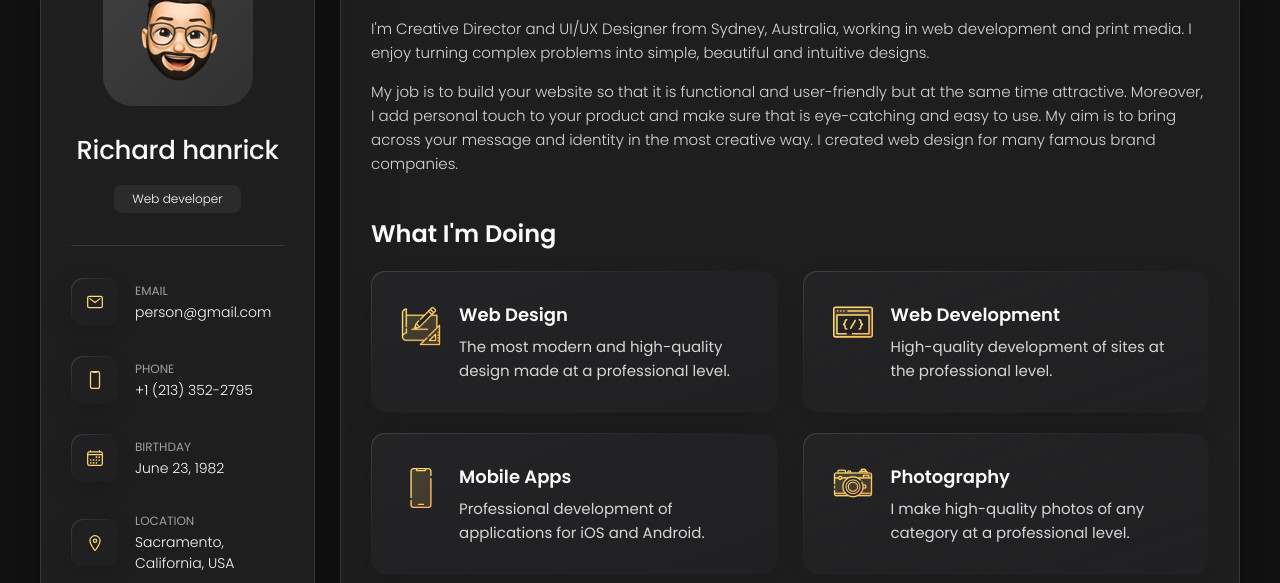
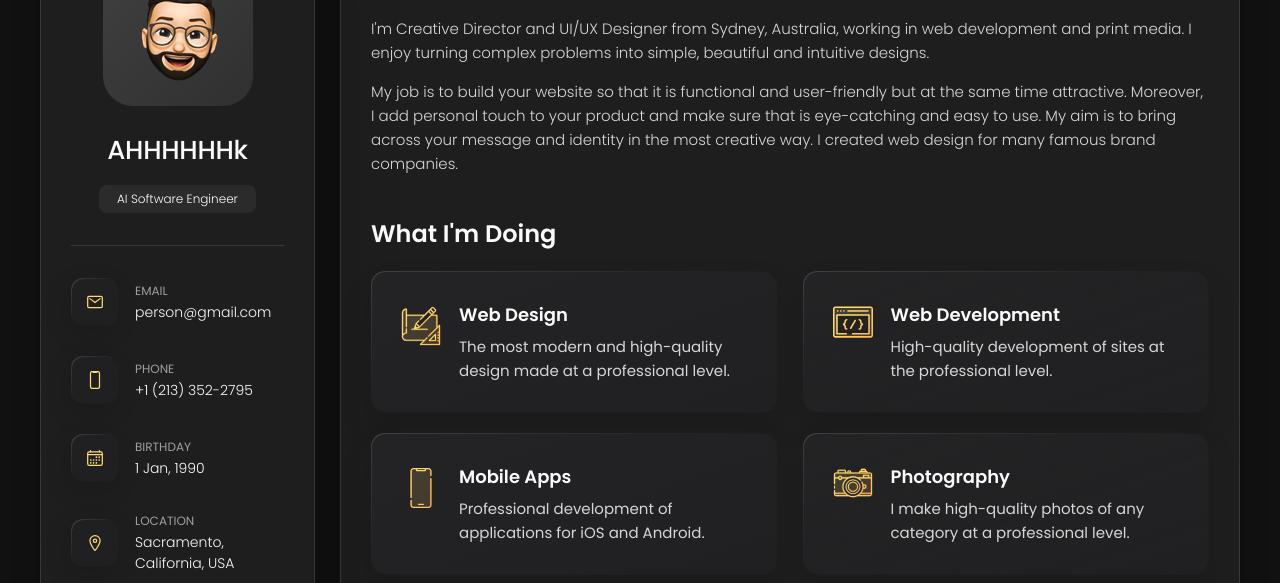
Before and after one commit to SherryFeng123/WebExample, a plain HTML site: page index.html in a window 1280 px wide. Shown: the part 162-745 px from the top of the page. Drawn offline with nearby package versions, Linux system fonts and the light colour scheme.

Commit message:
more changes

```diff
--- a/index.html
+++ b/index.html
@@ -46,9 +46,9 @@
         </figure>
 
         <div class="info-content">
-          <h1 class="name" title="Richard hanrick">Richard hanrick</h1>
+          <h1 class="name" title="AHHHHH">AHHHHHHk</h1>
 
-          <p class="title">Web developer</p>
+          <p class="title">AI Software Engineer</p>
         </div>
 
         <button class="info_more-btn" data-sidebar-btn>
@@ -102,7 +102,7 @@
             <div class="contact-info">
               <p class="contact-title">Birthday</p>
 
-              <time datetime="1982-06-23">June 23, 1982</time>
+              <time datetime="1982-06-23">1 Jan, 1990</time>
             </div>
 
           </li>
```
Also changed, not shown: 1 other file.
